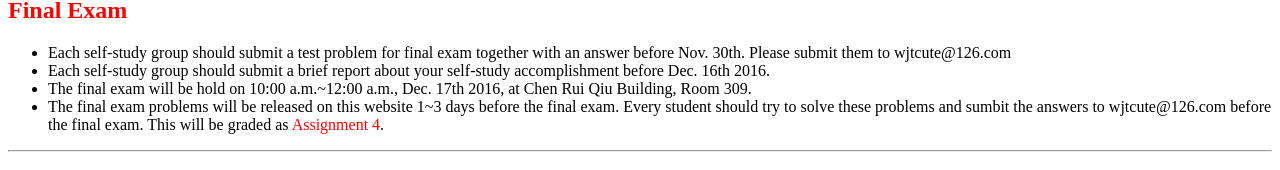
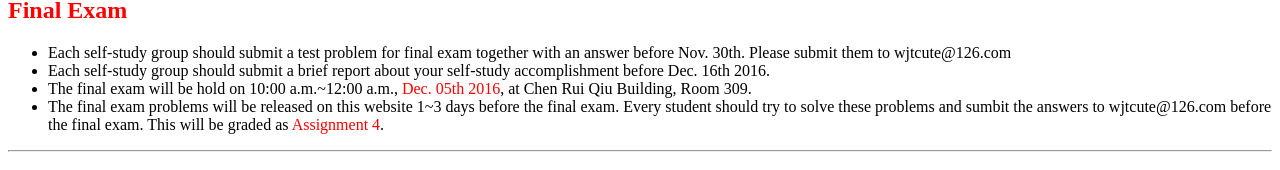
Before and after one commit to wjtcute/Big_Data_Course_TA, a plain HTML site: page index.html in a window 1280 px wide. Shown: the part 196-366 px from the top of the page. Drawn offline with Linux system fonts and the light colour scheme.

Commit message:
final exam date

```diff
--- a/index.html
+++ b/index.html
@@ -16,7 +16,7 @@ To introduce data acquisition, structure of bigdata, map reduce algorithms, stre
 <ul>
 <li> Each self-study group should submit a test problem for final exam together with an answer before Nov. 30th. Please submit them to wjtcute@126.com
 <li> Each self-study group should submit a brief report about your self-study accomplishment before Dec. 16th 2016.
-<li> The final exam will be hold on 10:00 a.m.~12:00 a.m., Dec. 17th 2016, at Chen Rui Qiu Building, Room 309.
+<li> The final exam will be hold on 10:00 a.m.~12:00 a.m., <font color="red">Dec. 05th 2016</font>, at Chen Rui Qiu Building, Room 309.
 <li> The final exam problems will be released on this website 1~3 days before the final exam. Every student should try to solve these problems and sumbit the answers to wjtcute@126.com before the final exam. This will be graded as <font color="red">Assignment 4</font>.
 </ul>
 
@@ -34,10 +34,8 @@ To introduce data acquisition, structure of bigdata, map reduce algorithms, stre
 <li> No more than two people a group
 <li> Present your proposal of the project in about 3 minite on Nov. 21th, 2016
 <li> Present your topic, issues, findings or other results of your project in 10 minites on the 12th week.
-<li> <font color="red"><a href="presentation_order.pdf">
-Here </a> is the order of presentations. </font>
-<li> Submit your report before Dec. 16th, 2016. <font color="red"><a href="template.tex">
-Here </a> is a template for your report. </font>
+<li> <font color="red"><a href="presentation_order.pdf">Here</a> is the order of presentations. </font>
+<li> Submit your report before Dec. 16th, 2016. <font color="red"><a href="template.tex">Here</a> is a template for your report. </font>
 <li> <a href="Project.JPG"> <font color="red">Project Instructions</font> </a>
 <li> <a href="2016F_Assignment3.JPG"> Assignment 3 </a> released <font color="red">ddl: Nov. 28</font> .
 </ul>
```
